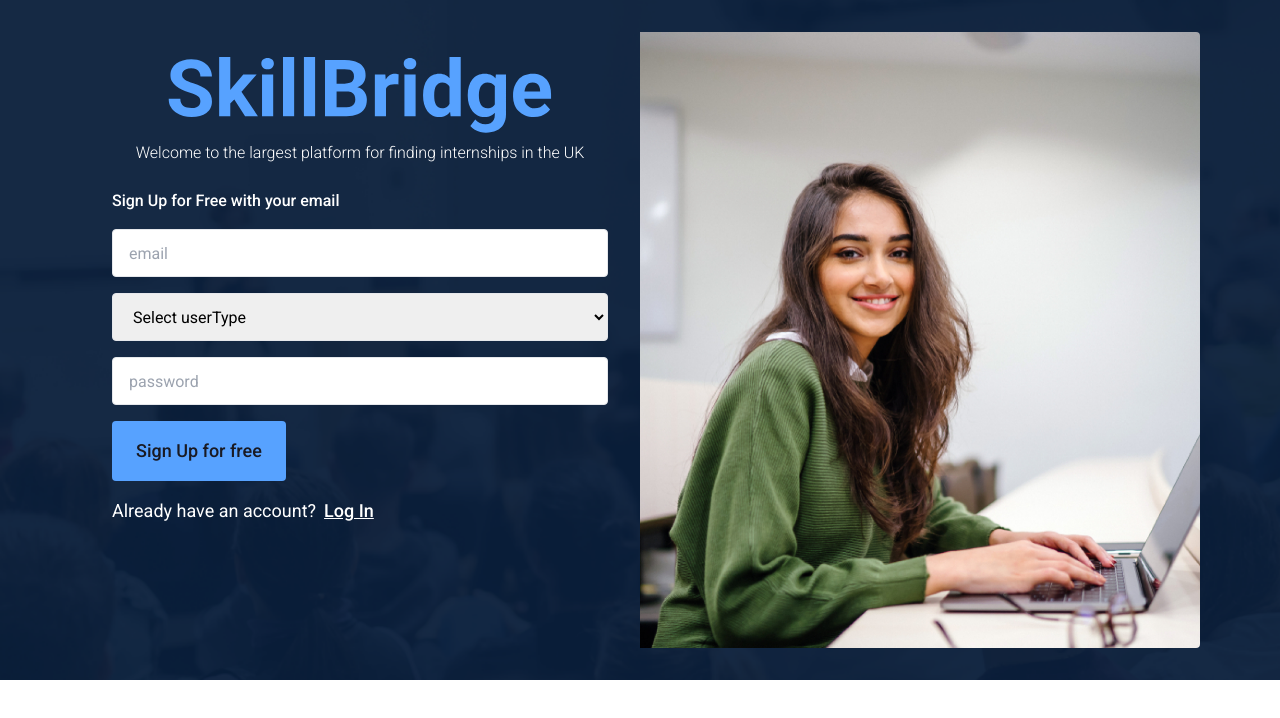
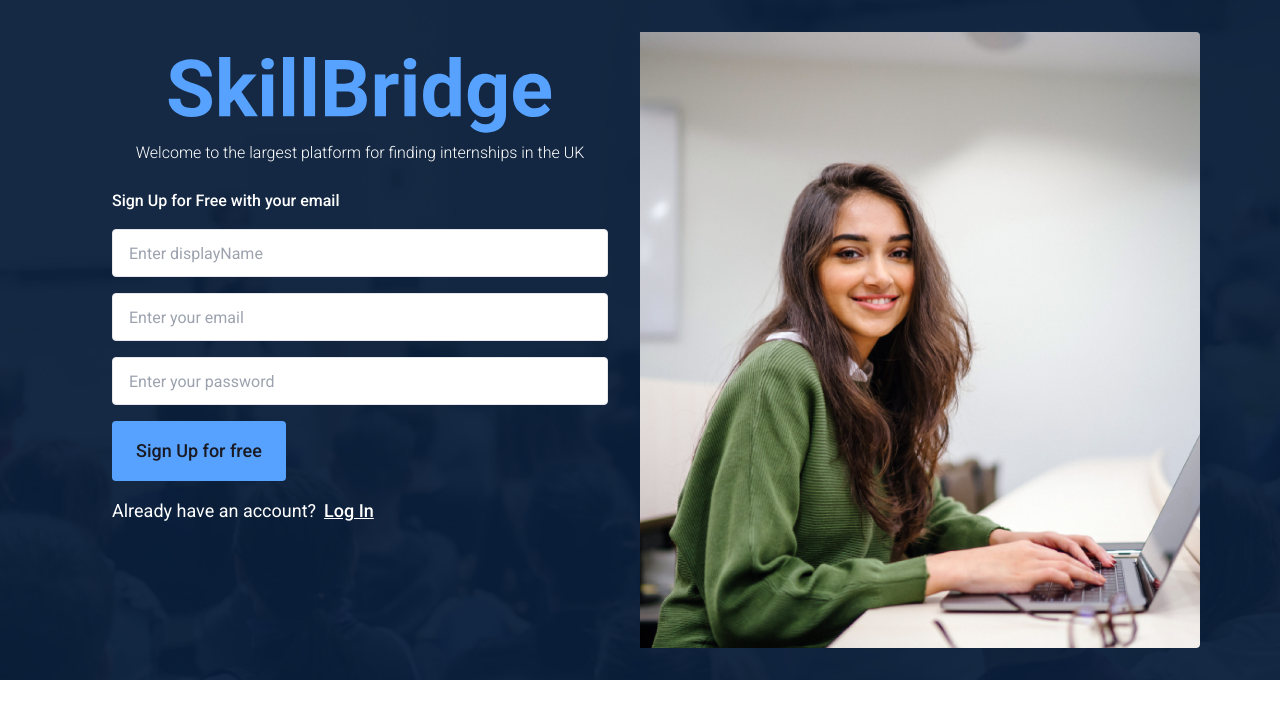
Before and after one commit to eme-lie/SkillBridge, a React (Vite) app in the folder frontend/: page /sign_up in a window 1280 px wide. Shown: the top 718 px of the page. Built offline with nearby package versions, Linux system fonts and the light colour scheme.

Commit message:
remove the userType input field and add an input field for users displayName

```diff
--- a/frontend/src/pages/SignUp.jsx
+++ b/frontend/src/pages/SignUp.jsx
@@ -5,6 +5,7 @@ import { useSignUp } from "@/hooks/useSignUp";
 import { Link, useNavigate } from "react-router-dom";
 
 const schema = z.object({
+  displayName: z.string().min(1, { message: "DisplayName is required" }),
   email: z
     .string()
     .min(1, { message: "Email is required" })
@@ -17,7 +18,7 @@ const schema = z.object({
   }),
 });
 
-const userTypes = ["Student", "Employer"];
+//const userTypes = ["Student", "Employer"];
 
 const Signup = () => {
   const navigate = useNavigate();
@@ -89,11 +90,27 @@ const Signup = () => {
               Sign Up for Free with your email
             </p>
             <div className="inputs flex flex-col gap-y-4">
+              <div className="displayName-input-and-error flex flex-col gap-y-2">
+                <input
+                  {...register("displayName")}
+                  type="displayName"
+                  placeholder="Enter displayName"
+                  className={`displayName-input h-12 w-full rounded border border-Neutral300_Border border-solid focus:outline text-Neutral900_Text_main pl-4 ${
+                    errors.displayName ? "error-class border-destructive" : ""
+                  }`}
+                />
+                {errors.displayName && (
+                  <p className="error-response text-b4 text-destructive_light">
+                    {errors.displayName.message}
+                  </p>
+                )}
+              </div>
+              <div className="inputs flex flex-col gap-y-4">
                 <div className="email-input-and-error flex flex-col gap-y-2">
                   <input
                     {...register("email")}
                     type="email"
-                  placeholder="email"
+                    placeholder="Enter your email"
                     className={`email-input h-12 w-full rounded border border-Neutral300_Border border-solid focus:outline text-Neutral900_Text_main pl-4 ${
                       errors.email ? "error-class border-destructive" : ""
                     }`}
@@ -104,7 +121,7 @@ const Signup = () => {
                     </p>
                   )}
                 </div>
-              <div className="userTypeanddropdown flex flex-col gap-y-2">
+                {/*<div className="userTypeanddropdown flex flex-col gap-y-2">
                 <select
                   {...register("userType")}
                   placeholder="Select userType"
@@ -125,13 +142,13 @@ const Signup = () => {
                     {errors.userType.message}
                   </p>
                 )}
-              </div>
+              </div>*/}
 
                 <div className="input-and-error flex flex-col gap-y-2">
                   <input
                     {...register("password")}
                     type="password"
-                  placeholder="password"
+                    placeholder="Enter your password"
                     className={`password-input h-12 w-full rounded border border-Neutral300_Border border-solid focus:outline text-Neutral900_Text_main pl-4 ${
                       errors.password ? "error-class border-destructive" : ""
                     }`}
@@ -175,6 +192,7 @@ const Signup = () => {
               </div>
             </div>
           </div>
+        </div>
       </form>
       <div className="flex w-55 h-full rounded-tr rounded-br hidden lg:block">
         <img
```
Lines whose indentation alone changed are shown as unchanged.
